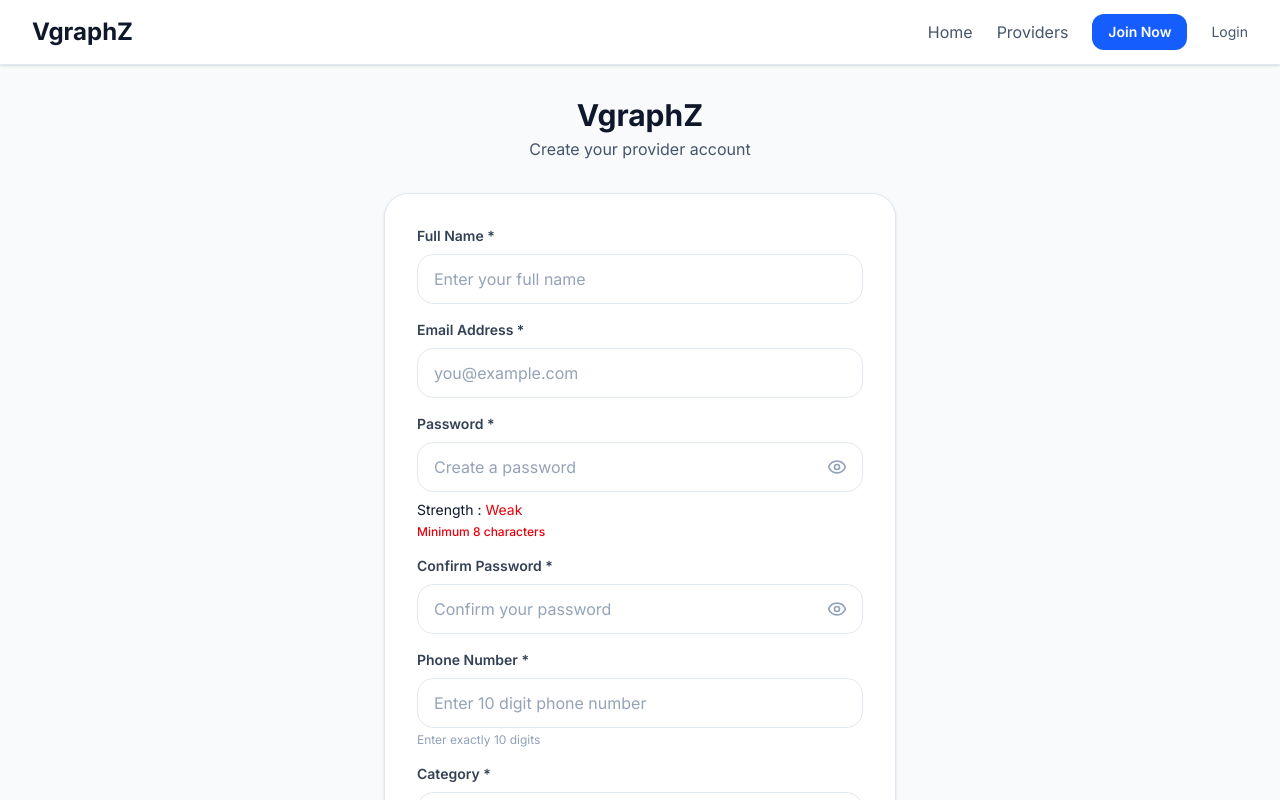
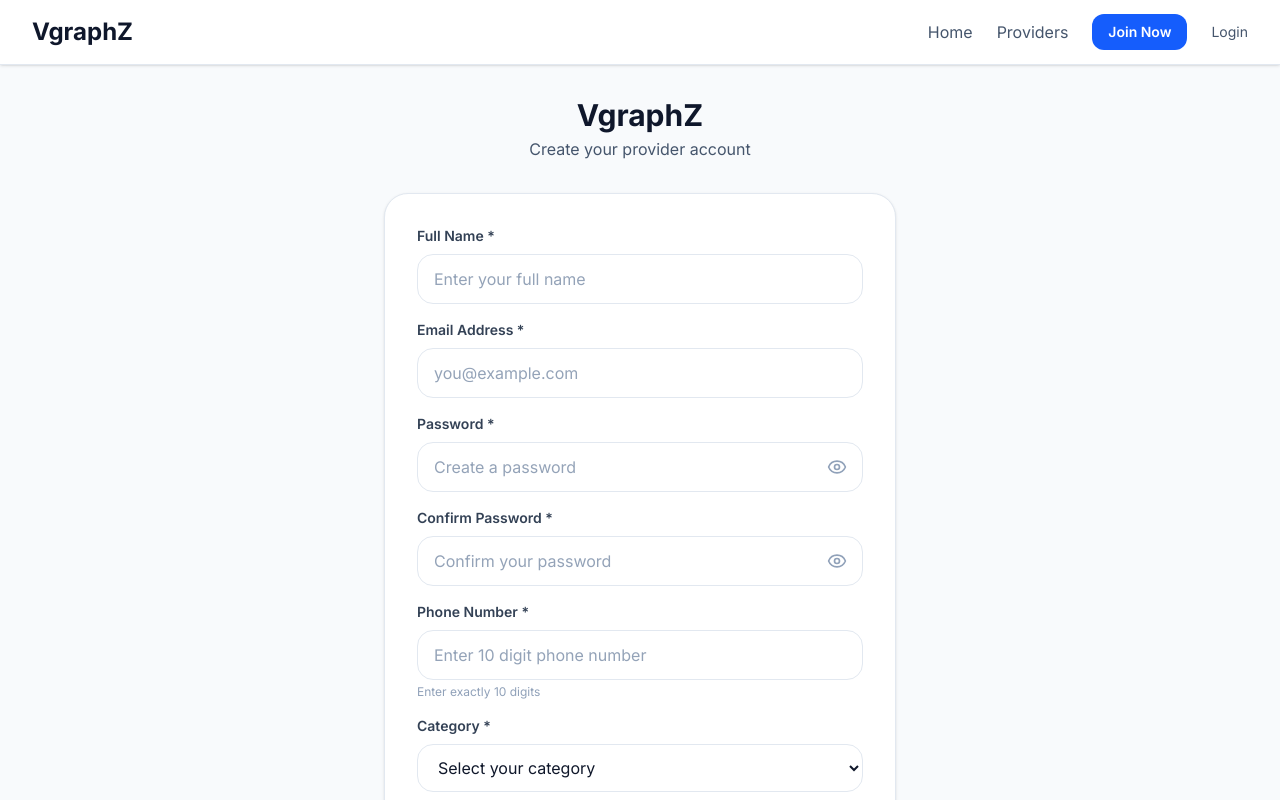
Before and after one commit to mukilan-d4/vgraphz, a Next.js app: page /register in a window 1280 px wide. Shown: the top 800 px of the page. Built offline with nearby package versions, Linux system fonts and the light colour scheme; no server answers.

Commit message:
Fixed password strength colors and hide 8 char warning when password is valid

```diff
--- a/src/app/register/page.tsx
+++ b/src/app/register/page.tsx
@@ -156,9 +156,12 @@ export default function RegisterPage() {
     return null;
   };
 
+  // ✅ Fixed password strength check with colors
   function checkStrength(value: string) {
     setPassword(value);
     let strength = "Weak";
+    let color = "text-red-600";
+
     if (
       value.length >= 8 &&
       /[A-Z]/.test(value) &&
@@ -167,10 +170,19 @@ export default function RegisterPage() {
       /[^A-Za-z0-9]/.test(value)
     ) {
       strength = "Strong";
-    } else if (value.length >= 6 && /[A-Z]/.test(value) && /[a-z]/.test(value) && /[0-9]/.test(value)) {
+      color = "text-green-600";
+    } else if (
+      value.length >= 6 &&
+      /[A-Z]/.test(value) &&
+      /[a-z]/.test(value) &&
+      /[0-9]/.test(value)
+    ) {
       strength = "Medium";
+      color = "text-yellow-600";
     }
+
     setPasswordStrength(strength);
+    return color;
   }
 
   async function register(e: React.FormEvent) {
@@ -268,6 +280,13 @@ export default function RegisterPage() {
   const remainingChars = MAX_ADDRESS_LENGTH - addressLength;
   const hasAddress = address.trim().length > 0;
 
+  // Get password strength color
+  const getStrengthColor = () => {
+    if (passwordStrength === "Strong") return "text-green-600";
+    if (passwordStrength === "Medium") return "text-yellow-600";
+    return "text-red-600";
+  };
+
   return (
     <main className="min-h-screen bg-slate-50 flex items-center justify-center px-4 py-8">
       <div className="w-full max-w-lg">
@@ -348,7 +367,11 @@ export default function RegisterPage() {
                 <input
                   type={showPassword ? "text" : "password"}
                   value={password}
-                  onChange={(e) => checkStrength(e.target.value)}
+                  onChange={(e) => {
+                    const value = e.target.value;
+                    setPassword(value);
+                    checkStrength(value);
+                  }}
                   placeholder="Create a password"
                   className="w-full rounded-2xl border border-slate-200 px-4 py-3 pr-12 focus:border-blue-500 focus:outline-none focus:ring-4 focus:ring-blue-500/10 transition"
                   required
@@ -362,16 +385,19 @@ export default function RegisterPage() {
                   {showPassword ? <EyeOff size={20} /> : <Eye size={20} />}
                 </button>
               </div>
-              <p className="mt-2 text-sm">
-                Strength : <span className={
-                  passwordStrength === "Weak" ? "text-red-600" :
-                  passwordStrength === "Medium" ? "text-yellow-600" :
-                  "text-green-600"
-                }>{passwordStrength}</span>
-              </p>
-              <p className="mt-1 text-xs text-red-600 font-medium">
-                Minimum 8 characters
-              </p>
+              {password.length > 0 && (
+                <>
+                  <p className="mt-2 text-sm">
+                    Strength : <span className={getStrengthColor()}>{passwordStrength}</span>
+                  </p>
+                  {/* ✅ Show only if password is less than 8 characters */}
+                  {password.length < 8 && (
+                    <p className="mt-1 text-xs text-red-600 font-medium">
+                      Minimum 8 characters ({password.length}/8)
+                    </p>
+                  )}
+                </>
+              )}
             </div>
 
             {/* Confirm Password */}
```
